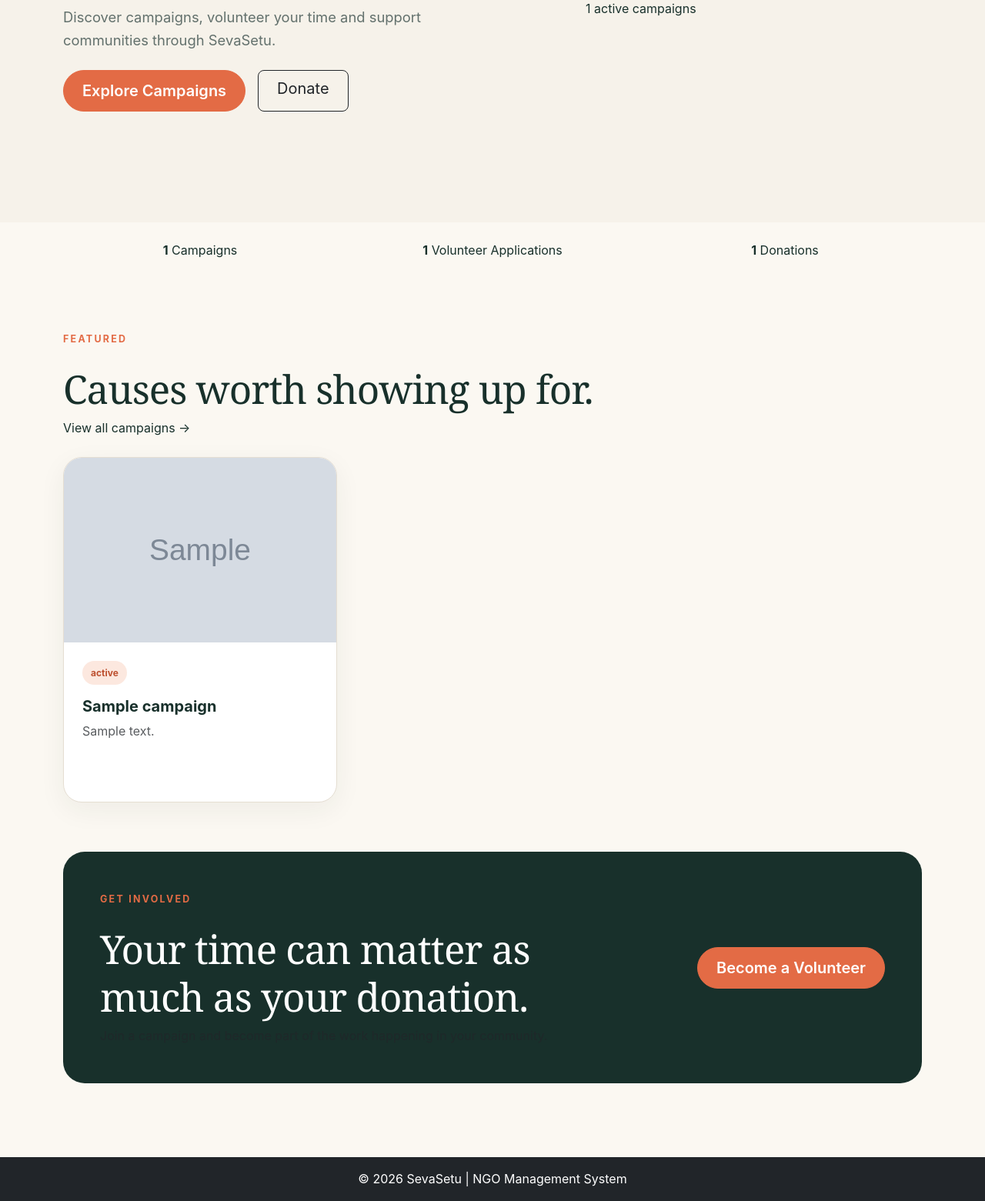
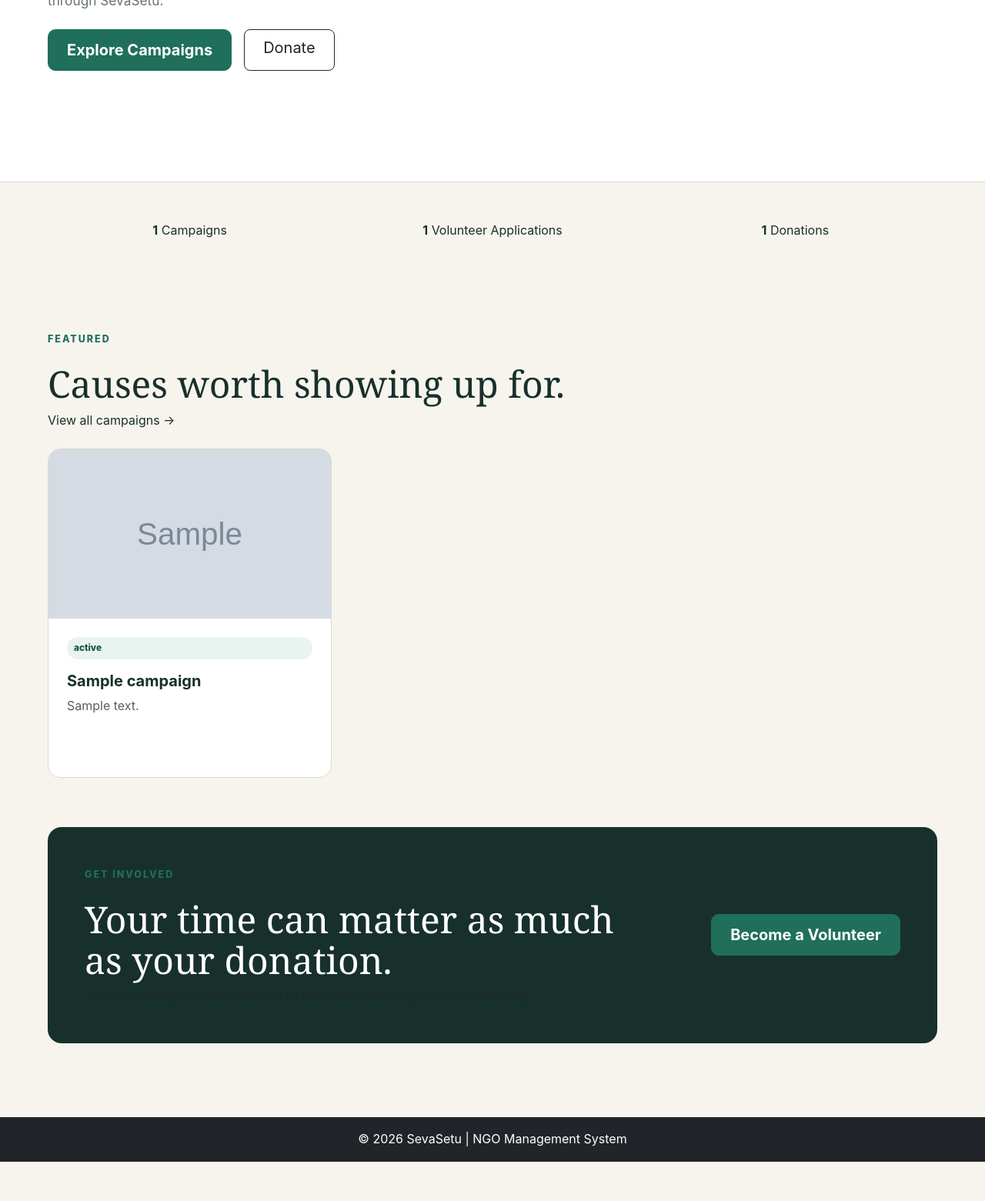
Before and after one commit to gouri0209m-ux/SevaSetu, a Django app: page / in a window 1280 px wide. Shown: the part 594-2155 px from the top of the page at 77% size. After the commit the page ends 2104 px from the top, so only its background shows below. Run offline with Django 5.2, Linux system fonts and the light colour scheme; tables that the repository leaves empty hold one stand-in row (values such as "Sample post"); grey boxes marked "Sample" are stand-in pictures.

Commit message:
Simplify and clarify visual design

```diff
--- a/static/css/style.css
+++ b/static/css/style.css
@@ -1,16 +1,16 @@
 :root {
     --ink: #18302b;
-    --muted: #63716d;
-    --accent: #e36b45;
-    --accent-dark: #bd4f2e;
-    --surface: #f6f2ea;
-    --cream: #fbf8f2;
-    --line: #e5ded2;
+    --muted: #66736f;
+    --accent: #1f6f5b;
+    --accent-dark: #175645;
+    --warm: #e6a85b;
+    --cream: #f7f4ee;
     --white: #ffffff;
+    --line: #ddd8ce;
 }
 
-html {
-    scroll-behavior: smooth;
+* {
+    box-sizing: border-box;
 }
 
 body {
@@ -26,23 +26,27 @@ a {
     text-decoration: none;
 }
 
+.container {
+    max-width: 1180px;
+}
+
 .navbar {
-    background: rgba(251, 248, 242, 0.96) !important;
+    background: var(--white) !important;
     border-bottom: 1px solid var(--line);
-    padding: 18px 0;
+    padding: 16px 0;
 }
 
 .navbar-brand {
     color: var(--ink) !important;
-    font-size: 1.4rem;
-    letter-spacing: -0.5px;
+    font-size: 1.45rem;
+    font-weight: 800;
 }
 
 .navbar .nav-link {
     color: var(--ink) !important;
     font-size: 0.95rem;
-    font-weight: 500;
-    margin-left: 10px;
+    font-weight: 600;
+    padding: 8px 12px !important;
 }
 
 .navbar .nav-link:hover {
@@ -50,219 +54,270 @@ a {
 }
 
 .navbar-toggler {
-    border-color: var(--line);
+    border: 1px solid var(--line);
 }
 
-.btn-accent,
-.btn-success {
+.navbar-toggler-icon {
+    filter: none;
+}
+
+.btn-success,
+.btn-accent {
     background: var(--accent) !important;
     border-color: var(--accent) !important;
     color: var(--white) !important;
-    border-radius: 999px;
-    padding: 11px 20px;
-    font-weight: 600;
+    border-radius: 10px;
+    padding: 11px 18px;
+    font-weight: 700;
 }
 
-.btn-accent:hover,
-.btn-success:hover {
+.btn-success:hover,
+.btn-accent:hover {
     background: var(--accent-dark) !important;
     border-color: var(--accent-dark) !important;
 }
 
-.btn-outline-accent,
-.btn-outline-success {
+.btn-outline-success,
+.btn-outline-accent {
     color: var(--accent) !important;
     border-color: var(--accent) !important;
-    border-radius: 999px;
-    padding: 11px 20px;
-    font-weight: 600;
+    border-radius: 10px;
+    padding: 11px 18px;
+    font-weight: 700;
     background: transparent !important;
 }
 
-.btn-outline-accent:hover,
-.btn-outline-success:hover {
+.btn-outline-success:hover,
+.btn-outline-accent:hover {
     color: var(--white) !important;
     background: var(--accent) !important;
 }
 
 .btn-light {
-    border-radius: 999px;
-    color: var(--ink) !important;
+    border: 1px solid var(--line);
+    border-radius: 10px;
 }
 
 .hero-section {
-    padding: 96px 0 72px;
-    background: var(--surface);
+    padding: 72px 0;
+    background: var(--white);
+    border-bottom: 1px solid var(--line);
 }
 
 .hero-title {
-    max-width: 760px;
+    max-width: 680px;
     font-family: Georgia, "Times New Roman", serif;
-    font-size: clamp(3rem, 7vw, 6rem);
-    line-height: 0.95;
-    letter-spacing: -3px;
+    font-size: clamp(2.8rem, 6vw, 5.2rem);
+    line-height: 1.02;
+    letter-spacing: -2px;
 }
 
 .hero-copy {
     max-width: 560px;
     color: var(--muted);
-    font-size: 1.15rem;
+    font-size: 1.08rem;
 }
 
 .hero-photo {
     width: 100%;
-    min-height: 420px;
+    min-height: 400px;
+    max-height: 520px;
     object-fit: cover;
-    border-radius: 28px;
+    border-radius: 18px;
 }
 
 .eyebrow {
     display: inline-block;
-    margin-bottom: 16px;
+    margin-bottom: 14px;
     color: var(--accent);
     font-size: 0.78rem;
-    font-weight: 700;
-    letter-spacing: 0.18em;
+    font-weight: 800;
+    letter-spacing: 0.16em;
     text-transform: uppercase;
 }
 
 .section-space {
-    padding: 84px 0;
+    padding: 72px 0;
 }
 
 .section-title {
     font-family: Georgia, "Times New Roman", serif;
-    font-size: clamp(2.2rem, 4vw, 3.4rem);
-    letter-spacing: -1px;
+    font-size: clamp(2rem, 4vw, 3rem);
+    line-height: 1.1;
 }
 
 .text-soft {
     color: var(--muted) !important;
 }
 
-.impact-card,
-.campaign-card,
-.form-card,
-.dashboard-card {
-    background: var(--white);
-    border: 1px solid var(--line) !important;
-    border-radius: 24px;
-    box-shadow: 0 10px 35px rgba(35, 48, 42, 0.06);
+.impact-row {
+    background: var(--accent);
+    color: var(--white);
+    border-radius: 18px;
+    overflow: hidden;
 }
 
-.impact-card {
-    padding: 28px;
+.impact-item {
+    padding: 26px 20px;
+    text-align: center;
+    border-right: 1px solid rgba(255,255,255,0.2);
+}
+
+.impact-item:last-child {
+    border-right: 0;
 }
 
 .impact-number {
+    display: block;
     font-family: Georgia, "Times New Roman", serif;
-    font-size: 3rem;
+    font-size: 2.4rem;
     line-height: 1;
+    margin-bottom: 6px;
+}
+
+.content-panel {
+    background: var(--white);
+    border: 1px solid var(--line);
+    border-radius: 18px;
 }
 
 .campaign-card {
+    background: var(--white);
+    border: 1px solid var(--line);
+    border-radius: 16px;
     overflow: hidden;
+    height: 100%;
     transition: transform 0.2s ease, box-shadow 0.2s ease;
 }
 
 .campaign-card:hover {
-    transform: translateY(-5px);
-    box-shadow: 0 16px 44px rgba(35, 48, 42, 0.1);
+    transform: translateY(-4px);
+    box-shadow: 0 12px 28px rgba(24, 48, 43, 0.08);
 }
 
 .campaign-card img {
     width: 100%;
-    height: 240px;
+    height: 220px;
     object-fit: cover;
 }
 
+.campaign-body {
+    padding: 22px;
+}
+
 .status-pill {
-    display: inline-flex;
-    align-items: center;
-    width: fit-content;
-    padding: 6px 11px;
+    display: inline-block;
+    padding: 5px 9px;
     border-radius: 999px;
-    background: #fce8df;
+    background: #e9f3ef;
     color: var(--accent-dark);
-    font-size: 0.75rem;
-    font-weight: 700;
+    font-size: 0.74rem;
+    font-weight: 800;
 }
 
 .form-card {
-    padding: 32px;
+    background: var(--white);
+    border: 1px solid var(--line);
+    border-radius: 18px;
+    padding: 28px;
 }
 
 .form-control,
 .form-select {
     border: 1px solid var(--line);
-    border-radius: 14px;
-    padding: 12px 14px;
+    border-radius: 10px;
+    padding: 11px 13px;
+    background: var(--white);
 }
 
 .form-control:focus,
 .form-select:focus {
     border-color: var(--accent);
-    box-shadow: 0 0 0 0.2rem rgba(227, 107, 69, 0.12);
+    box-shadow: 0 0 0 0.18rem rgba(31, 111, 91, 0.12);
 }
 
 .gallery-card {
-    overflow: hidden;
     background: var(--white);
     border: 1px solid var(--line);
-    border-radius: 22px;
+    border-radius: 14px;
+    overflow: hidden;
 }
 
 .gallery-image {
     width: 100%;
-    height: 260px;
+    height: 250px;
     object-fit: cover;
 }
 
+.detail-image {
+    width: 100%;
+    min-height: 360px;
+    object-fit: cover;
+    border-radius: 16px;
+}
+
 .cta-panel {
-    padding: 56px;
-    border-radius: 28px;
+    padding: 48px;
+    border-radius: 18px;
     background: var(--ink);
     color: var(--white);
 }
 
 .dashboard-card {
-    padding: 30px;
+    background: var(--white);
+    border: 1px solid var(--line);
+    border-radius: 16px;
+    padding: 26px;
+}
+
+.page-header {
+    padding: 56px 0 34px;
+    background: var(--white);
+    border-bottom: 1px solid var(--line);
+}
+
+.page-header h1 {
+    font-family: Georgia, "Times New Roman", serif;
 }
 
 footer {
     margin-top: 72px;
     background: var(--ink) !important;
-    color: rgba(255,255,255,0.86) !important;
-    padding: 30px 0 !important;
+    color: rgba(255,255,255,0.88) !important;
+    padding: 34px 0 !important;
 }
 
 footer a {
-    color: rgba(255,255,255,0.86);
+    color: rgba(255,255,255,0.88);
 }
 
 footer a:hover {
-    color: #ffffff;
+    color: var(--warm);
 }
 
 @media (max-width: 991.98px) {
     .navbar .nav-link {
-        margin-left: 0;
-        padding: 10px 0;
+        padding: 9px 0 !important;
     }
 
     .hero-section {
-        padding-top: 64px;
-    }
-
-    .hero-title {
-        letter-spacing: -2px;
+        padding: 52px 0;
     }
 
     .hero-photo {
-        min-height: 320px;
+        min-height: 300px;
+    }
+
+    .impact-item {
+        border-right: 0;
+        border-bottom: 1px solid rgba(255,255,255,0.2);
+    }
+
+    .impact-item:last-child {
+        border-bottom: 0;
     }
 
     .cta-panel {
-        padding: 38px 28px;
+        padding: 34px 24px;
     }
 }
```
